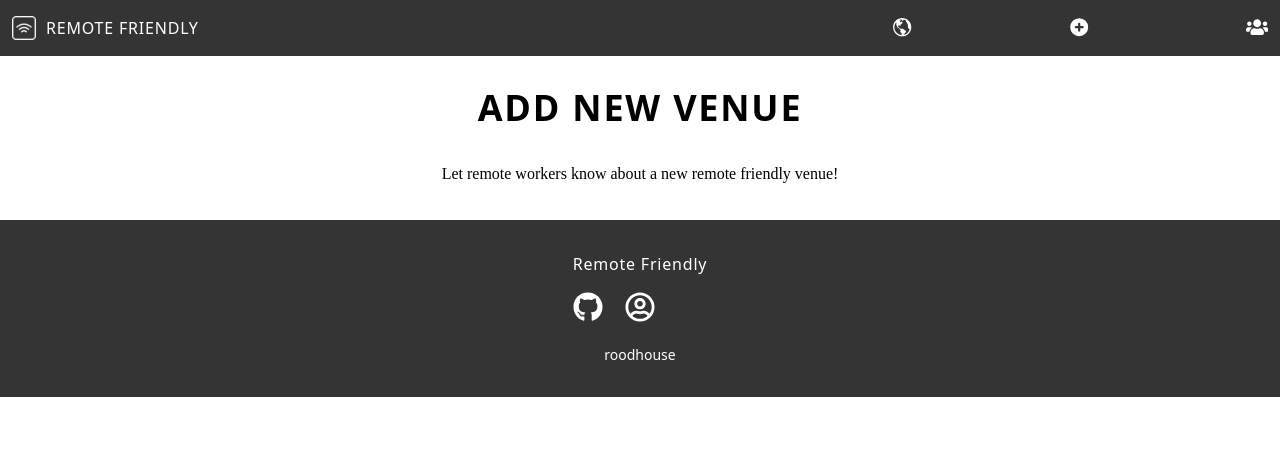
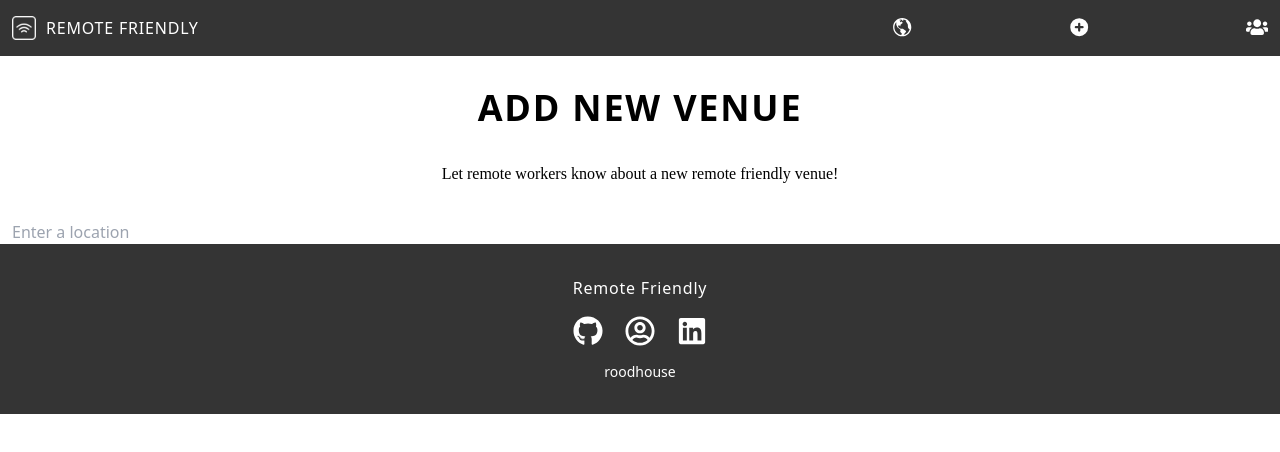
Before and after one commit to roodhouse/python-coffee-shops, a React (Create React App) app in the folder frontend/: page / in a window 1280 px wide. Both pictures are taken after a click on the element 1079 px from the left and 27 px from the top of the page. Shown: the top 452 px of the page. Built offline with nearby package versions, Linux system fonts and the light colour scheme; some icons are missing.

Commit message:
began add venue form

```diff
--- a/frontend/package.json
+++ b/frontend/package.json
@@ -8,6 +8,8 @@
     "@testing-library/user-event": "^13.5.0",
     "react": "^18.2.0",
     "react-dom": "^18.2.0",
+    "react-hook-form": "^7.49.3",
+    "react-icons": "^5.0.0",
     "react-scripts": "5.0.1",
     "web-vitals": "^2.1.4"
   },
--- a/frontend/src/App.js
+++ b/frontend/src/App.js
@@ -1,4 +1,5 @@
 import { useMain } from './context/main';
+import { AddFormProvider } from './context/addFormContext';
 import Header from './components/Header'
 import Home from './components/Home';
 import Cities from './components/Cities';
@@ -22,9 +23,11 @@
           <div id='citiesWrapper' style={home === 'cities' ? {display: 'block'} : {display: 'none'}}>
             <Cities />
           </div>
-          <div id='addWrapper' style={home === 'suggest' ? {display: 'block'} : {display: 'none'}}>
-            <Add />
-          </div>
+          <AddFormProvider>
+            <div id='addWrapper' style={home === 'suggest' ? {display: 'block'} : {display: 'none'}}>
+              <Add />
+            </div>
+          </AddFormProvider>
         </div>
         <div id='footerWrapper' className='w-full bg-gray flex justify-center'>
           <Footer />
--- a/frontend/src/components/Add.jsx
+++ b/frontend/src/components/Add.jsx
@@ -3,6 +3,7 @@
 import AddForm from './add/AddForm'
 
 function Add() {
+
   return (
     <>
         <div id="addContainer">
--- a/frontend/src/components/add/AddForm.jsx
+++ b/frontend/src/components/add/AddForm.jsx
@@ -1,8 +1,10 @@
 import React from 'react'
-import { useForm } from 'react-hook-form'
+import VenueSelectionForm from './forms/VenueSelectionForm'
 
 // read article on multi step form
 // search for venue
+    // style venue
+    // set up and style multi step form
 // confirm with map
 // choose picture
 // clear button
@@ -12,22 +14,12 @@
 
 function AddForm() {
 
-    const { register, handleSubmit, formState: {errors} } = useForm()
-
-    const onSubmit = () => {
-        console.log('submit')
-    }
-
-    const onError = () => {
-        console.log('error')
-    }
-
   return (
     <>
         <div id="addFormContainer">
-            <form noValidate onSubmit={handleSubmit(onSubmit, onError)}>
-
-            </form>
+            <div id="venueSelectionFormWrapper">
+                <VenueSelectionForm />
+            </div>
         </div>
     </>
   )
--- /dev/null
+++ b/frontend/src/components/add/forms/VenueSelectionForm.jsx
@@ -0,0 +1,35 @@
+import React from 'react'
+import { useForm } from 'react-hook-form'
+import { useAddForm } from '../../../context/addFormContext'
+import VenueInput from './venueForm/VenueInput'
+
+function VenueSelectionForm() {
+
+    const { register, handleSubmit, formState: {errors} } = useForm()
+    const { step, formData, updateFormData } = useAddForm()
+
+    console.log(step)
+    console.log(formData)
+
+    const onSubmit = (data) => {
+        updateFormData(data)
+    }
+
+    const onError = () => {
+        console.log('big time error')
+    }
+
+  return (
+    <>
+        <div id="venueSelectionFormContainer">
+            <form noValidate onSubmit={handleSubmit(onSubmit, onError)}>
+                <div id="venueInputWrapper">
+                    <VenueInput register={register} errors={errors}/>
+                </div>
+            </form>
+        </div>
+    </>
+  )
+}
+
+export default VenueSelectionForm
--- /dev/null
+++ b/frontend/src/components/add/forms/venueForm/VenueInput.jsx
@@ -0,0 +1,25 @@
+import React from 'react'
+
+function VenueInput({ register, errors }) {
+  return (
+    <>
+        <div id="venueInputContainer">
+            <input
+                type="text"
+                id='venueInput'
+                name='venueInput'
+                placeholder='Enter a location'
+                className=''
+                {...register("location", {
+                    required: 'Can\'t be empty'
+                })}
+            />
+            { errors.location && (
+                <p>{errors.location.message}</p>
+            )}
+        </div>
+    </>
+  )
+}
+
+export default VenueInput
--- /dev/null
+++ b/frontend/src/context/addFormContext.jsx
@@ -0,0 +1,38 @@
+import React, { useContext, createContext, useState, useEffect } from "react";
+
+const AddFormContext = createContext();
+
+const AddFormProvider = ({ children }) => {
+    const [ step, setStep ] = useState('venue')
+    const [ formData, setFormData ] = useState({})
+
+    // select step
+    function currentStep(sentStep) {
+        setStep(sentStep)
+    }
+
+    // update data from forms
+    function updateFormData(sentData) {
+        setFormData({...formData, ...sentData})
+        console.log('form data is...')
+    }
+
+    return <AddFormContext.Provider value =
+    {
+        {
+            step, currentStep, formData, updateFormData
+        }
+    }>
+        {children}
+    </AddFormContext.Provider>
+};
+
+const useAddForm = () => {
+    const addContext = useContext(AddFormContext)
+    if (!addContext) {
+        throw new Error('useAddForm must be used within a AddFormProvider')
+    }
+    return addContext
+}
+
+export { AddFormProvider, useAddForm}
--- a/package.json
+++ /dev/null
@@ -1,6 +0,0 @@
-{
-  "dependencies": {
-    "react-hook-form": "^7.49.3",
-    "react-icons": "^4.12.0"
-  }
-}
```
Also changed, not shown: 2 other files (tests, documents, lock files or other folders).
